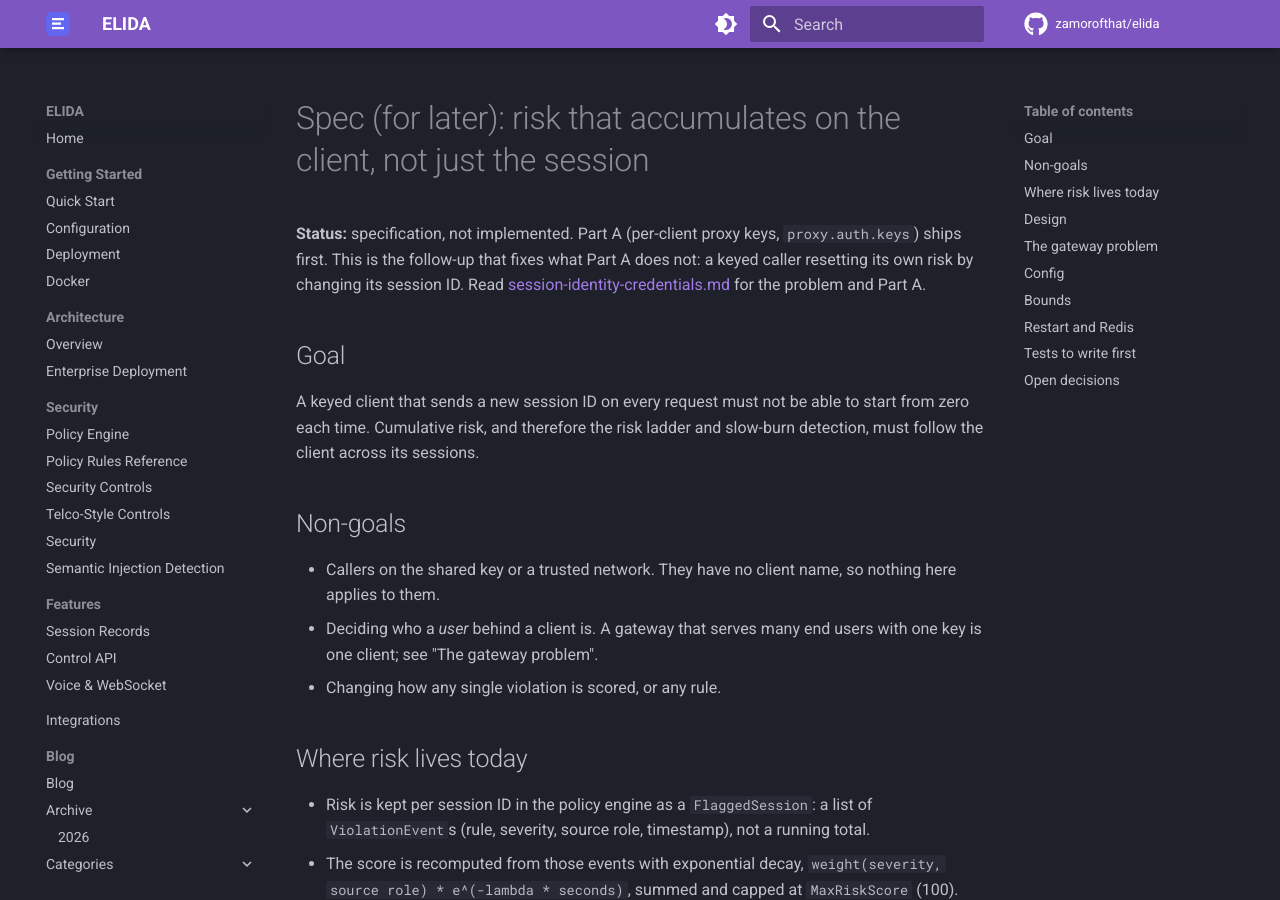
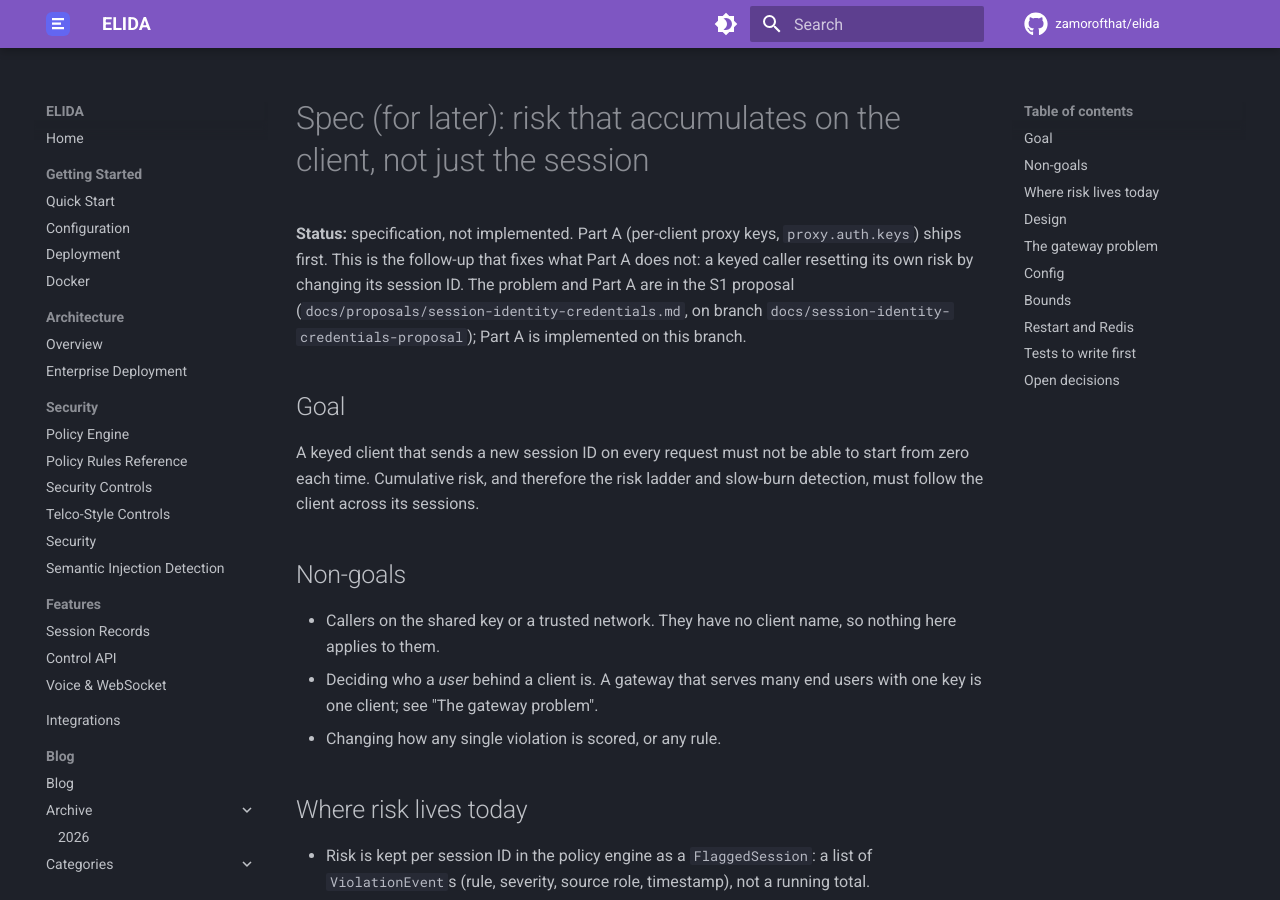
Before and after one commit to zamorofthat/elida, an MkDocs documentation site: the page built from docs/proposals/credential-risk-spec.md, in a window 1280 px wide and 900 px high. Built offline with MkDocs 1.6.1 and Material for MkDocs 9.7.7, drawn with Linux system fonts in a browser that asks for light colours; comment, search, counter and statistics services are not loaded.

Commit message:
docs(proposal): point the credential-risk spec at the S1 proposal branch

```diff
--- a/docs/proposals/credential-risk-spec.md
+++ b/docs/proposals/credential-risk-spec.md
@@ -3,8 +3,10 @@
 **Status:** specification, not implemented. Part A (per-client proxy keys,
 `proxy.auth.keys`) ships first. This is the follow-up that fixes what Part A
 does not: a keyed caller resetting its own risk by changing its session ID.
-Read [session-identity-credentials.md](session-identity-credentials.md) for the
-problem and Part A.
+The problem and Part A are in the S1 proposal
+(`docs/proposals/session-identity-credentials.md`, on branch
+`docs/session-identity-credentials-proposal`); Part A is implemented on this
+branch.
 
 ## Goal
 
```
